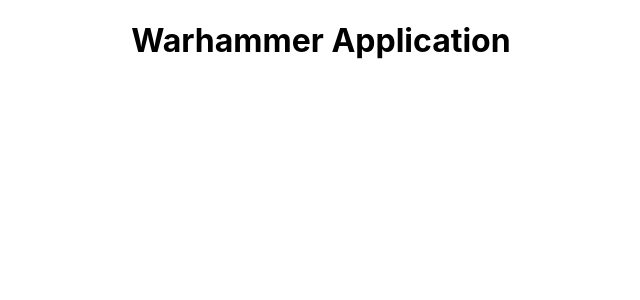
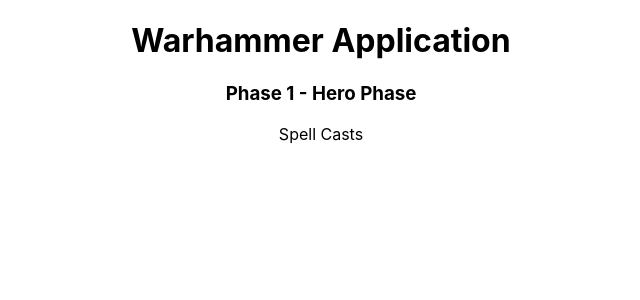
Before and after one commit to AlecSands/Warhammer-App, a React (Create React App) app in the folder warhammer/: page / in a window 1280 px wide. Shown: the top 300 px of the page, without its empty margins (319-959 px from the left). Built offline with nearby package versions, Linux system fonts and the light colour scheme.

Commit message:
adding basic phase and action components

```diff
--- /dev/null
+++ b/warhammer/src/Action.js
@@ -0,0 +1,9 @@
+import React from 'react';
+
+class Action extends React.Component {
+  render() {
+    return <p>{this.props.name}</p>;
+  }
+}
+
+export default Action;
--- a/warhammer/src/App.js
+++ b/warhammer/src/App.js
@@ -1,10 +1,14 @@
 import React from 'react';
+import Phase from './Phase';
+import Action from './Action';
 import './App.css';
 
 function App() {
   return (
     <div className="App">
       <h1>Warhammer Application</h1>
+      <Phase name="Phase 1 - Hero Phase"/>
+      <Action name="Spell Casts" />
     </div>
   );
 }
--- /dev/null
+++ b/warhammer/src/Phase.js
@@ -0,0 +1,9 @@
+import React from 'react';
+
+class Phase extends React.Component {
+  render() {
+    return <h3>{this.props.name}</h3>;
+  }
+}
+
+export default Phase;
```
Also changed, not shown: 1 other file (tests, documents, lock files or other folders).
